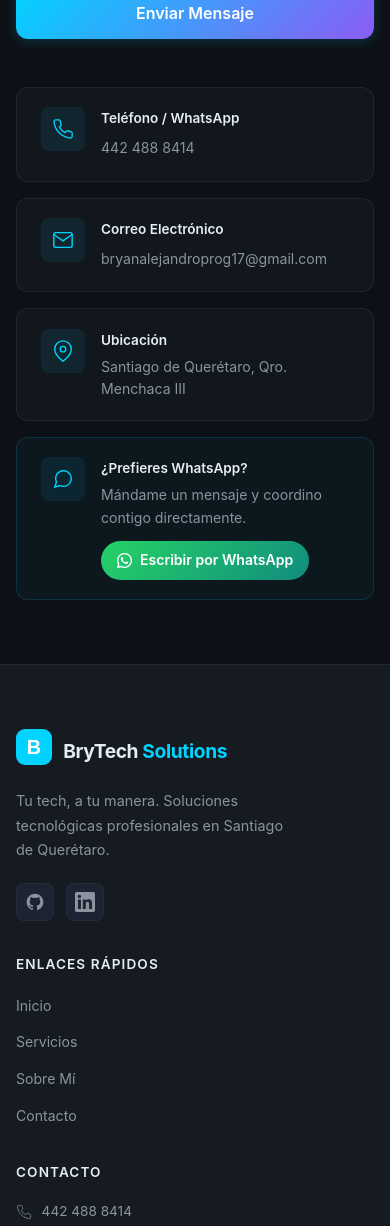
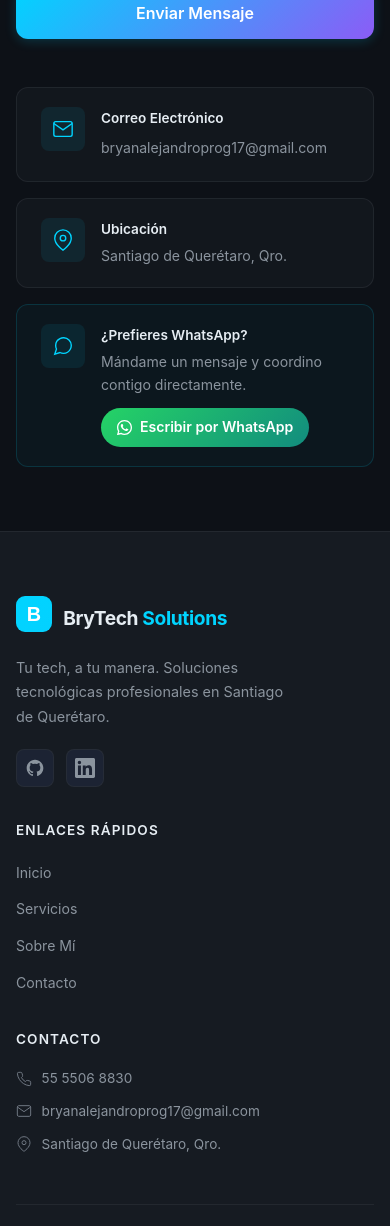
Before and after one commit to BryGP/brytech-solutions, a website built with Vite: page index.html in a window 390 px wide. Shown: the part 6439-7665 px from the top of the page. Built offline with nearby package versions, Linux system fonts and the light colour scheme; some packages are replaced by stand-ins of ours; animation ran at ten frames a second.

Commit message:
fix: remove duplicate phone card, update number to 55 5506 8830, remove colonia from location

```diff
--- a/index.html
+++ b/index.html
@@ -356,7 +356,8 @@
                         </svg>
                     </div>
                     <h3 class="service-title">Capacitaciones Tech</h3>
-                    <p class="service-desc">Google Workspace, Office 365, herramientas de productividad y ciberseguridad básica para ti o tu equipo de trabajo.</p>
+                    <p class="service-desc">Google Workspace, Office 365, herramientas de productividad y ciberseguridad
+                        básica para ti o tu equipo de trabajo.</p>
                     <span class="service-tag">Aprende</span>
                 </div>
             </div>
@@ -522,18 +523,7 @@
                 </form>
 
                 <div class="contact-info animate-on-scroll">
-                    <div class="info-card">
-                        <div class="info-icon">
-                            <svg viewBox="0 0 24 24" fill="none" stroke="currentColor" stroke-width="1.5">
-                                <path
-                                    d="M22 16.92v3a2 2 0 01-2.18 2 19.79 19.79 0 01-8.63-3.07 19.5 19.5 0 01-6-6 19.79 19.79 0 01-3.07-8.67A2 2 0 014.11 2h3a2 2 0 012 1.72 12.84 12.84 0 00.7 2.81 2 2 0 01-.45 2.11L8.09 9.91a16 16 0 006 6l1.27-1.27a2 2 0 012.11-.45 12.84 12.84 0 002.81.7A2 2 0 0122 16.92z" />
-                            </svg>
-                        </div>
-                        <div class="info-content">
-                            <h4>Teléfono / WhatsApp</h4>
-                            <a href="https://wa.me/524424888414" target="_blank" rel="noopener">442 488 8414</a>
-                        </div>
-                    </div>
+
                     <div class="info-card">
                         <div class="info-icon">
                             <svg viewBox="0 0 24 24" fill="none" stroke="currentColor" stroke-width="1.5">
@@ -555,22 +545,26 @@
                         </div>
                         <div class="info-content">
                             <h4>Ubicación</h4>
-                            <p>Santiago de Querétaro, Qro.<br>Menchaca III</p>
+                            <p>Santiago de Querétaro, Qro.</p>
                         </div>
                     </div>
                     <div class="info-card info-card-accent">
                         <div class="info-icon">
                             <svg viewBox="0 0 24 24" fill="none" stroke="currentColor" stroke-width="1.5">
-                                <path d="M21 11.5a8.38 8.38 0 01-.9 3.8 8.5 8.5 0 01-7.6 4.7 8.38 8.38 0 01-3.8-.9L3 21l1.9-5.7a8.38 8.38 0 01-.9-3.8 8.5 8.5 0 014.7-7.6 8.38 8.38 0 013.8-.9h.5a8.48 8.48 0 018 8v.5z" />
+                                <path
+                                    d="M21 11.5a8.38 8.38 0 01-.9 3.8 8.5 8.5 0 01-7.6 4.7 8.38 8.38 0 01-3.8-.9L3 21l1.9-5.7a8.38 8.38 0 01-.9-3.8 8.5 8.5 0 014.7-7.6 8.38 8.38 0 013.8-.9h.5a8.48 8.48 0 018 8v.5z" />
                             </svg>
                         </div>
                         <div class="info-content">
                             <h4>¿Prefieres WhatsApp?</h4>
                             <p>Mándame un mensaje y coordino contigo directamente.</p>
-                            <a href="https://wa.me/524424888414?text=Hola%20Bryan%2C%20vi%20tu%20p%C3%A1gina%20y%20me%20interesa%20un%20servicio." target="_blank" rel="noopener" class="whatsapp-btn">
+                            <a href="https://wa.me/525555068830?text=Hola%20Bryan%2C%20vi%20tu%20p%C3%A1gina%20y%20me%20interesa%20un%20servicio."
+                                target="_blank" rel="noopener" class="whatsapp-btn">
                                 <svg width="16" height="16" viewBox="0 0 24 24" fill="currentColor">
-                                    <path d="M17.472 14.382c-.297-.149-1.758-.867-2.03-.967-.273-.099-.471-.148-.67.15-.197.297-.767.966-.94 1.164-.173.199-.347.223-.644.075-.297-.15-1.255-.463-2.39-1.475-.883-.788-1.48-1.761-1.653-2.059-.173-.297-.018-.458.13-.606.134-.133.298-.347.446-.52.149-.174.198-.298.298-.497.099-.198.05-.371-.025-.52-.075-.149-.669-1.612-.916-2.207-.242-.579-.487-.5-.669-.51-.173-.008-.371-.01-.57-.01-.198 0-.52.074-.792.372-.272.297-1.04 1.016-1.04 2.479 0 1.462 1.065 2.875 1.213 3.074.149.198 2.096 3.2 5.077 4.487.709.306 1.262.489 1.694.625.712.227 1.36.195 1.871.118.571-.085 1.758-.719 2.006-1.413.248-.694.248-1.289.173-1.413-.074-.124-.272-.198-.57-.347z"/>
-                                    <path d="M12 0C5.373 0 0 5.373 0 12c0 2.127.558 4.121 1.532 5.847L.057 23.571a.5.5 0 00.614.614l5.724-1.475A11.943 11.943 0 0012 24c6.627 0 12-5.373 12-12S18.627 0 12 0zm0 21.882a9.87 9.87 0 01-5.031-1.378l-.36-.214-3.733.961.988-3.617-.235-.373A9.887 9.887 0 012.118 12C2.118 6.52 6.52 2.118 12 2.118c5.48 0 9.882 4.402 9.882 9.882 0 5.48-4.402 9.882-9.882 9.882z"/>
+                                    <path
+                                        d="M17.472 14.382c-.297-.149-1.758-.867-2.03-.967-.273-.099-.471-.148-.67.15-.197.297-.767.966-.94 1.164-.173.199-.347.223-.644.075-.297-.15-1.255-.463-2.39-1.475-.883-.788-1.48-1.761-1.653-2.059-.173-.297-.018-.458.13-.606.134-.133.298-.347.446-.52.149-.174.198-.298.298-.497.099-.198.05-.371-.025-.52-.075-.149-.669-1.612-.916-2.207-.242-.579-.487-.5-.669-.51-.173-.008-.371-.01-.57-.01-.198 0-.52.074-.792.372-.272.297-1.04 1.016-1.04 2.479 0 1.462 1.065 2.875 1.213 3.074.149.198 2.096 3.2 5.077 4.487.709.306 1.262.489 1.694.625.712.227 1.36.195 1.871.118.571-.085 1.758-.719 2.006-1.413.248-.694.248-1.289.173-1.413-.074-.124-.272-.198-.57-.347z" />
+                                    <path
+                                        d="M12 0C5.373 0 0 5.373 0 12c0 2.127.558 4.121 1.532 5.847L.057 23.571a.5.5 0 00.614.614l5.724-1.475A11.943 11.943 0 0012 24c6.627 0 12-5.373 12-12S18.627 0 12 0zm0 21.882a9.87 9.87 0 01-5.031-1.378l-.36-.214-3.733.961.988-3.617-.235-.373A9.887 9.887 0 012.118 12C2.118 6.52 6.52 2.118 12 2.118c5.48 0 9.882 4.402 9.882 9.882 0 5.48-4.402 9.882-9.882 9.882z" />
                                 </svg>
                                 Escribir por WhatsApp
                             </a>
@@ -605,14 +599,18 @@
                     <p class="footer-tagline">Tu tech, a tu manera. Soluciones tecnológicas profesionales en Santiago de
                         Querétaro.</p>
                     <div class="footer-socials">
-                        <a href="https://github.com/BryGP" target="_blank" rel="noopener" aria-label="GitHub" class="social-link">
+                        <a href="https://github.com/BryGP" target="_blank" rel="noopener" aria-label="GitHub"
+                            class="social-link">
                             <svg width="20" height="20" viewBox="0 0 24 24" fill="currentColor">
-                                <path d="M12 2C6.477 2 2 6.477 2 12c0 4.418 2.865 8.166 6.839 9.489.5.092.682-.217.682-.482 0-.237-.009-.868-.013-1.703-2.782.604-3.369-1.342-3.369-1.342-.454-1.154-1.11-1.462-1.11-1.462-.908-.62.069-.608.069-.608 1.003.07 1.531 1.03 1.531 1.03.892 1.529 2.341 1.087 2.91.832.092-.647.35-1.088.636-1.338-2.22-.253-4.555-1.11-4.555-4.943 0-1.091.39-1.984 1.029-2.683-.103-.253-.446-1.27.098-2.647 0 0 .84-.269 2.75 1.025A9.578 9.578 0 0112 6.836a9.59 9.59 0 012.504.337c1.909-1.294 2.747-1.025 2.747-1.025.546 1.377.203 2.394.1 2.647.64.699 1.028 1.592 1.028 2.683 0 3.842-2.339 4.687-4.566 4.935.359.309.678.919.678 1.852 0 1.336-.012 2.415-.012 2.743 0 .267.18.578.688.48C19.138 20.163 22 16.418 22 12c0-5.523-4.477-10-10-10z"/>
+                                <path
+                                    d="M12 2C6.477 2 2 6.477 2 12c0 4.418 2.865 8.166 6.839 9.489.5.092.682-.217.682-.482 0-.237-.009-.868-.013-1.703-2.782.604-3.369-1.342-3.369-1.342-.454-1.154-1.11-1.462-1.11-1.462-.908-.62.069-.608.069-.608 1.003.07 1.531 1.03 1.531 1.03.892 1.529 2.341 1.087 2.91.832.092-.647.35-1.088.636-1.338-2.22-.253-4.555-1.11-4.555-4.943 0-1.091.39-1.984 1.029-2.683-.103-.253-.446-1.27.098-2.647 0 0 .84-.269 2.75 1.025A9.578 9.578 0 0112 6.836a9.59 9.59 0 012.504.337c1.909-1.294 2.747-1.025 2.747-1.025.546 1.377.203 2.394.1 2.647.64.699 1.028 1.592 1.028 2.683 0 3.842-2.339 4.687-4.566 4.935.359.309.678.919.678 1.852 0 1.336-.012 2.415-.012 2.743 0 .267.18.578.688.48C19.138 20.163 22 16.418 22 12c0-5.523-4.477-10-10-10z" />
                             </svg>
                         </a>
-                        <a href="https://www.linkedin.com/in/bryansgp/" target="_blank" rel="noopener" aria-label="LinkedIn" class="social-link">
+                        <a href="https://www.linkedin.com/in/bryansgp/" target="_blank" rel="noopener"
+                            aria-label="LinkedIn" class="social-link">
                             <svg width="20" height="20" viewBox="0 0 24 24" fill="currentColor">
-                                <path d="M20.447 20.452h-3.554v-5.569c0-1.328-.027-3.037-1.852-3.037-1.853 0-2.136 1.445-2.136 2.939v5.667H9.351V9h3.414v1.561h.046c.477-.9 1.637-1.85 3.37-1.85 3.601 0 4.267 2.37 4.267 5.455v6.286zM5.337 7.433a2.062 2.062 0 01-2.063-2.065 2.064 2.064 0 112.063 2.065zm1.782 13.019H3.555V9h3.564v11.452zM22.225 0H1.771C.792 0 0 .774 0 1.729v20.542C0 23.227.792 24 1.771 24h20.451C23.2 24 24 23.227 24 22.271V1.729C24 .774 23.2 0 22.222 0h.003z"/>
+                                <path
+                                    d="M20.447 20.452h-3.554v-5.569c0-1.328-.027-3.037-1.852-3.037-1.853 0-2.136 1.445-2.136 2.939v5.667H9.351V9h3.414v1.561h.046c.477-.9 1.637-1.85 3.37-1.85 3.601 0 4.267 2.37 4.267 5.455v6.286zM5.337 7.433a2.062 2.062 0 01-2.063-2.065 2.064 2.064 0 112.063 2.065zm1.782 13.019H3.555V9h3.564v11.452zM22.225 0H1.771C.792 0 0 .774 0 1.729v20.542C0 23.227.792 24 1.771 24h20.451C23.2 24 24 23.227 24 22.271V1.729C24 .774 23.2 0 22.222 0h.003z" />
                             </svg>
                         </a>
                     </div>
@@ -635,7 +633,7 @@
                                 <path
                                     d="M22 16.92v3a2 2 0 01-2.18 2 19.79 19.79 0 01-8.63-3.07 19.5 19.5 0 01-6-6 19.79 19.79 0 01-3.07-8.67A2 2 0 014.11 2h3a2 2 0 012 1.72c.127.96.361 1.903.7 2.81a2 2 0 01-.45 2.11L8.09 9.91a16 16 0 006 6l1.27-1.27a2 2 0 012.11-.45c.907.339 1.85.573 2.81.7A2 2 0 0122 16.92z" />
                             </svg>
-                            <a href="tel:+524424888414">442 488 8414</a>
+                            <a href="https://wa.me/525555068830">55 5506 8830</a>
                         </li>
                         <li>
                             <svg width="16" height="16" viewBox="0 0 24 24" fill="none" stroke="currentColor"
```
